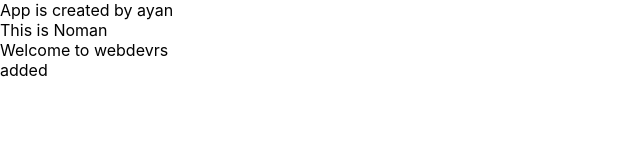
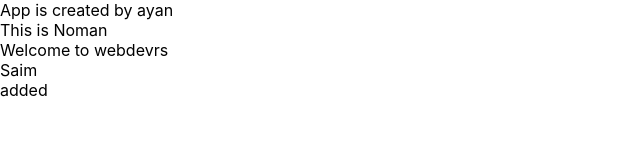
Before and after one commit to Ayian-Qaisar/webdevrs-team, a React (Create React App) app in the folder team-project/: page / in a window 1280 px wide. Shown: the top 160 px of the page, without its empty margins (0-640 px from the left). Built offline with nearby package versions, Linux system fonts and the light colour scheme.

Commit message:
added saim component

```diff
--- a/team-project/src/App.js
+++ b/team-project/src/App.js
@@ -1,5 +1,6 @@
 import React from "react";
 import Noman from "./Noman";
+import Saim from "./Saim";
 import Wd from "./Wd";
 
 const App = () => {
@@ -8,6 +9,7 @@ const App = () => {
       App is created by ayan
       <Noman />
       <Wd />
+      <Saim />
       added
     </div>
   );
--- /dev/null
+++ b/team-project/src/Saim.js
@@ -0,0 +1,9 @@
+import React from 'react'
+
+const Saim = () => {
+  return (
+    <div>Saim</div>
+  )
+}
+
+export default Saim
```
Also changed, not shown: 1 other file (tests, documents, lock files or other folders).
